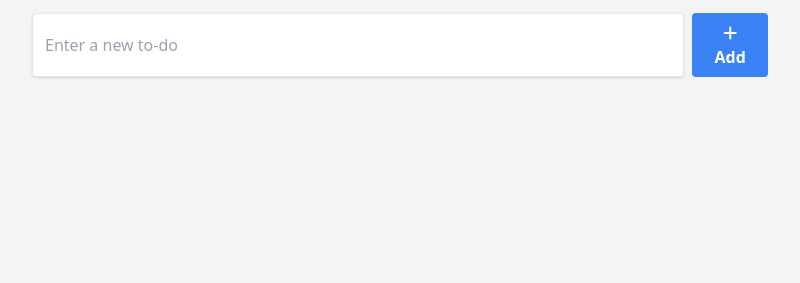
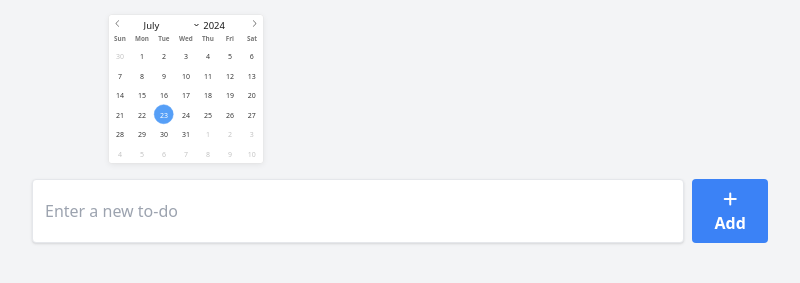
Before and after one commit to yentunglin29/to-do-list, an Electron app: page index.html in a window 800 px wide. Shown: the part 51-334 px from the top of the page. Drawn offline with nearby package versions, Linux system fonts and the light colour scheme.

Commit message:
Add: calendar

```diff
--- a/index.html
+++ b/index.html
@@ -6,11 +6,22 @@
   <title>To-Do List</title>
   <link href="dist/styles.css" rel="stylesheet">
   <link rel="stylesheet" href="https://cdnjs.cloudflare.com/ajax/libs/font-awesome/6.0.0-beta3/css/all.min.css">
+  <link rel="stylesheet" href="https://cdn.jsdelivr.net/npm/flatpickr/dist/flatpickr.min.css">
+  <style>
+    .flatpickr-calendar {
+      transform: scale(0.5);
+      transform-origin: top;
+    }
+    .todo-input-group {
+      margin-top: -130px;
+    }
+  </style>
 </head>
 <body class="bg-gray-100 font-sans leading-normal tracking-normal">
   <div class="container mx-auto p-4">
-    <h1 class="text-2xl font-bold text-center text-gray-800 mb-4">To-Do List</h1>
-    <div class="flex justify-center mb-4">
+    <h1 class="text-2xl font-bold text-center text-gray-800 mb-2">To-Do List</h1>
+    <div id="calendar" class="mb-4"></div>
+    <div class="flex justify-center mb-4 todo-input-group">
       <input type="text" id="new-todo" placeholder="Enter a new to-do" class="shadow appearance-none border rounded w-full py-2 px-3 text-gray-700 leading-tight focus:outline-none focus:shadow-outline">
       <button onclick="addTodo()" class="ml-2 bg-blue-500 hover:bg-blue-700 text-white font-bold py-2 px-4 rounded">
         <i class="fas fa-plus"></i> Add
@@ -20,6 +31,7 @@
     </ul>
   </div>
 
+  <script src="https://cdn.jsdelivr.net/npm/flatpickr"></script>
   <script>
     function addTodo() {
       const todoText = document.getElementById('new-todo').value;
@@ -53,6 +65,13 @@
       const listItem = button.parentElement.parentElement;
       listItem.remove();
     }
+
+    // 初始化 Flatpickr 日曆
+    flatpickr("#calendar", {
+      inline: true,
+      dateFormat: "Y-m-d",
+      defaultDate: "today"
+    });
   </script>
 </body>
 </html>
```
